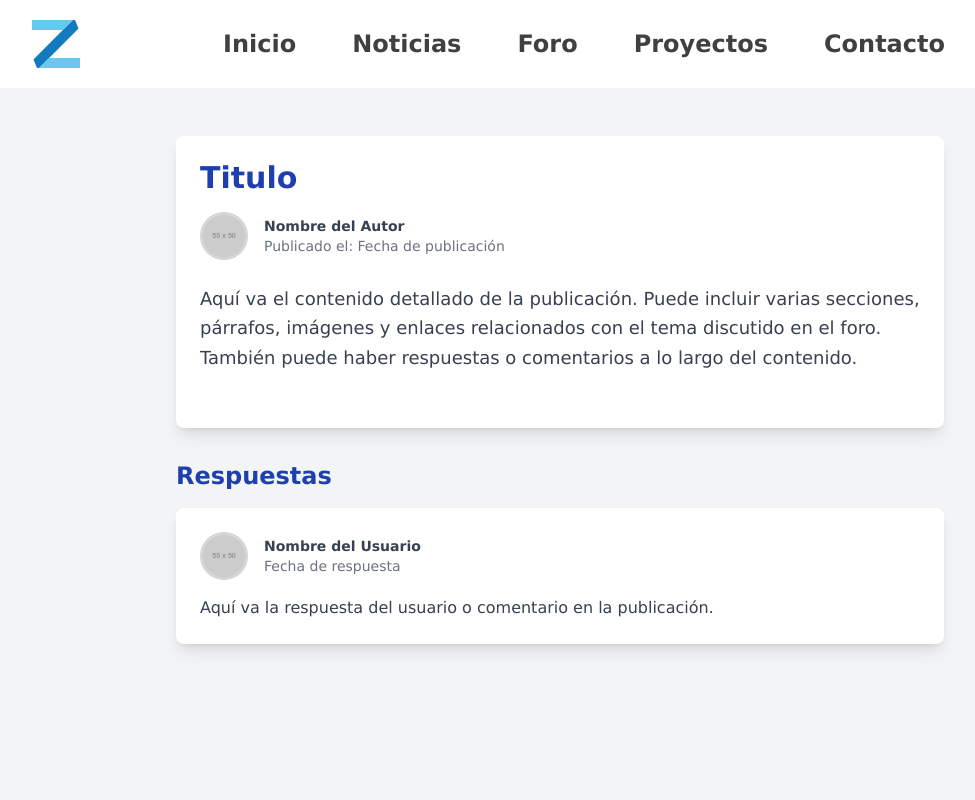
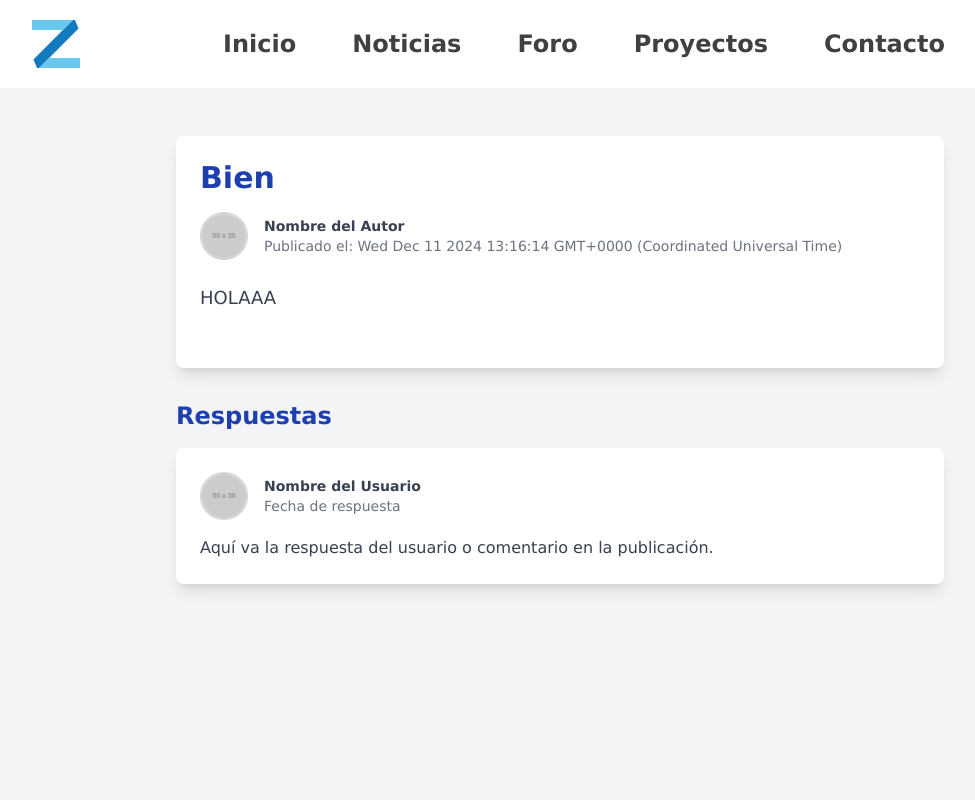
Before and after one commit to eliceoflmov72/Atlas, an Angular app: page /explore/post/1 in a window 1280 px wide. Shown: the top 800 px of the page, without its empty margins (80-1055 px from the left). Built offline with nearby package versions, Linux system fonts and the light colour scheme.

Commit message:
`Update post component template and logic to display post data`

```diff
--- a/src/app/pages/explore/post/post.component.html
+++ b/src/app/pages/explore/post/post.component.html
@@ -13,18 +13,13 @@
         <div>
           <p class="text-sm font-semibold text-gray-700">Nombre del Autor</p>
           <p class="text-sm text-gray-500">
-            Publicado el: Fecha de publicación
+            Publicado el: {{post.creationDate}}
           </p>
         </div>
       </div>
-      <div class="mb-8 text-lg leading-relaxed text-gray-700">
+      <div class="mb-8 text-lg text-gray-700">
         <p>
-          Aquí va el contenido detallado de la publicación. Puede incluir varias
-          secciones, párrafos, imágenes y enlaces relacionados con el tema
-          discutido en el foro.
-        </p>
-        <p>
-          También puede haber respuestas o comentarios a lo largo del contenido.
+          {{post.content}}
         </p>
       </div>
     </div>
--- a/src/app/pages/explore/post/post.component.ts
+++ b/src/app/pages/explore/post/post.component.ts
@@ -1,4 +1,5 @@
 import { Component } from '@angular/core';
+import { PostInterface } from '../../../interfaces/post-interface';
 
 @Component({
   selector: 'app-post',
@@ -7,9 +8,12 @@ import { Component } from '@angular/core';
   styleUrl: './post.component.scss',
 })
 export class PostComponent {
-  post = {
-    title: 'Titulo',
-    created_at : 'ayer'
+  post: PostInterface = {
+    id: 1,
+    title: 'Bien',
+    content: 'HOLAAA',
+    userId: 1,
+    creationDate: new Date(),
   }
 
 }
```
